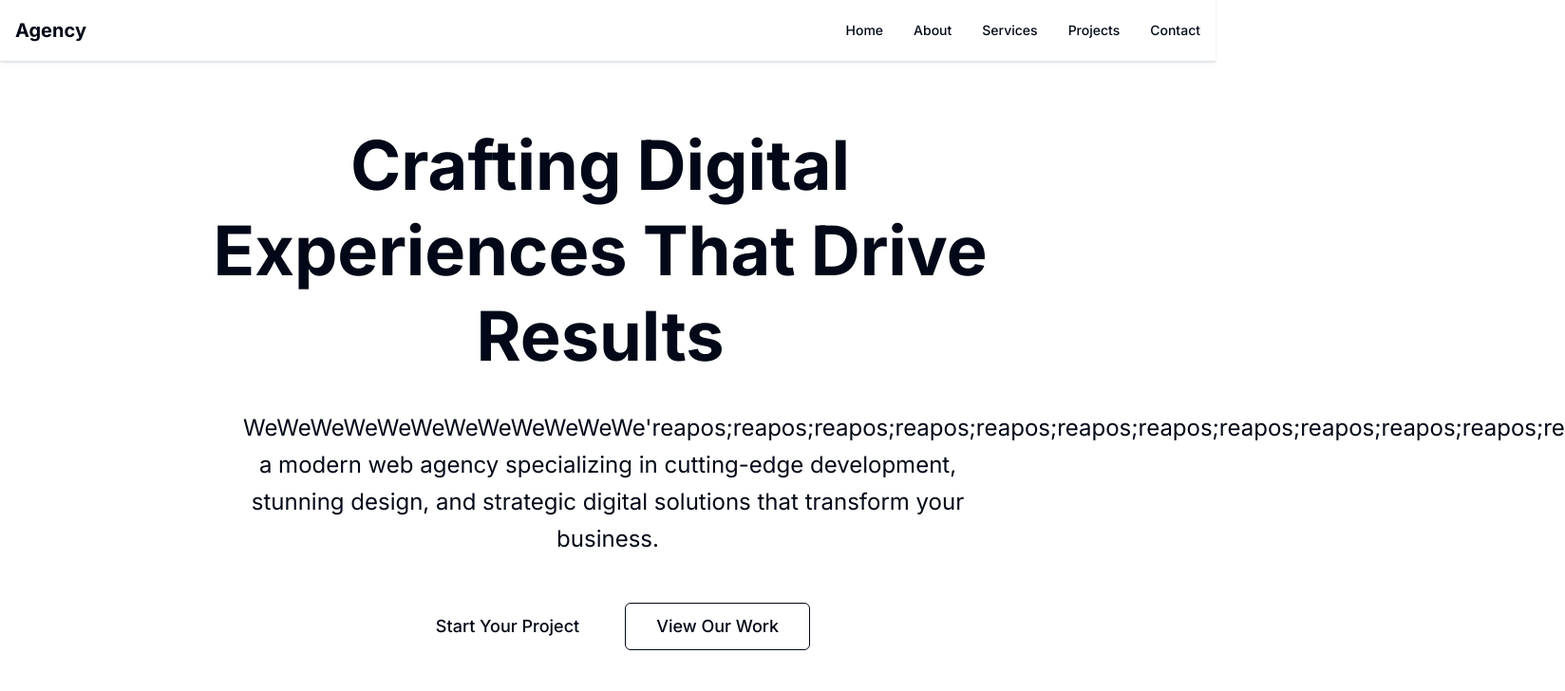
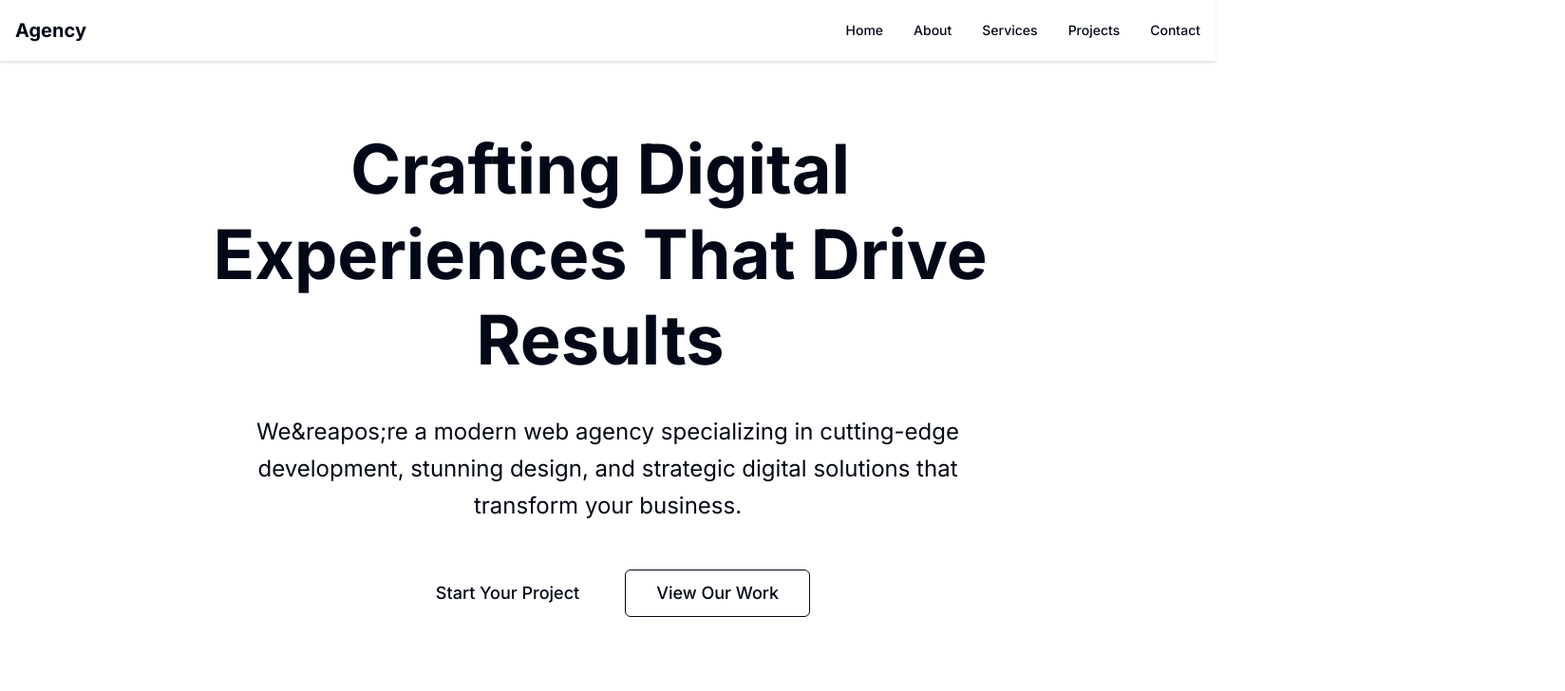
Before and after one commit to ahsanhabibakik/webcloudor-new, a Next.js app: page / in a window 1280 px wide. Shown: the top 728 px of the page at 95% size, 1648 px wide, since content can reach past the window. Built offline with nearby package versions, Linux system fonts and the light colour scheme.

Commit message:
Fix text content in Hero component for clarity
- Corrected repeated character issues in the Hero component's description to enhance readability and ensure a clear message about the agency's services.

```diff
--- a/src/components/Hero.tsx
+++ b/src/components/Hero.tsx
@@ -127,7 +127,7 @@ function HeroContent() {
                 className="text-xl md:text-2xl text-muted-foreground max-w-3xl mx-auto leading-relaxed"
                 aria-describedby="hero-title"
               >
-                WeWeWeWeWeWeWeWeWeWeWeWe'reapos;reapos;reapos;reapos;reapos;reapos;reapos;reapos;reapos;reapos;reapos;re a modern web agency specializing in cutting-edge development,
+                We&reapos;re a modern web agency specializing in cutting-edge development,
                 stunning design, and strategic digital solutions that transform your business.
               </p>
             </FadeIn>
```
